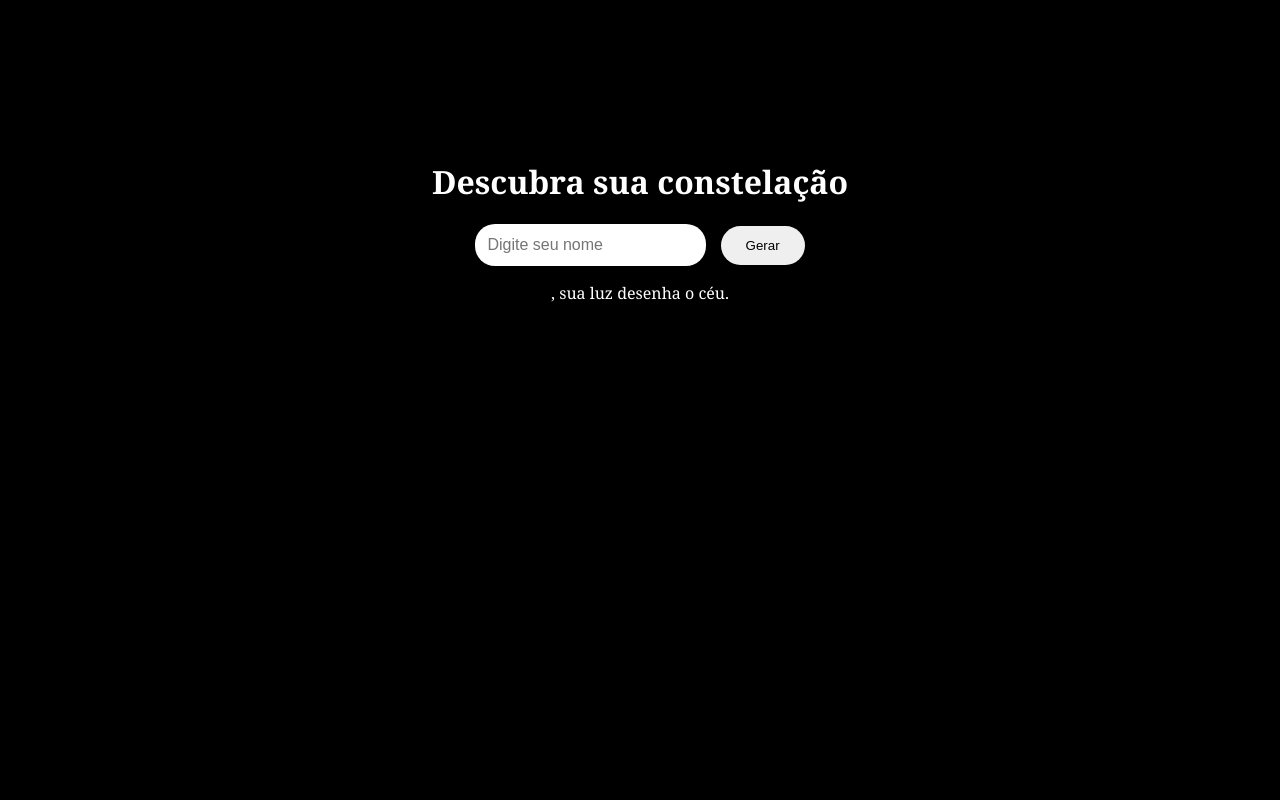
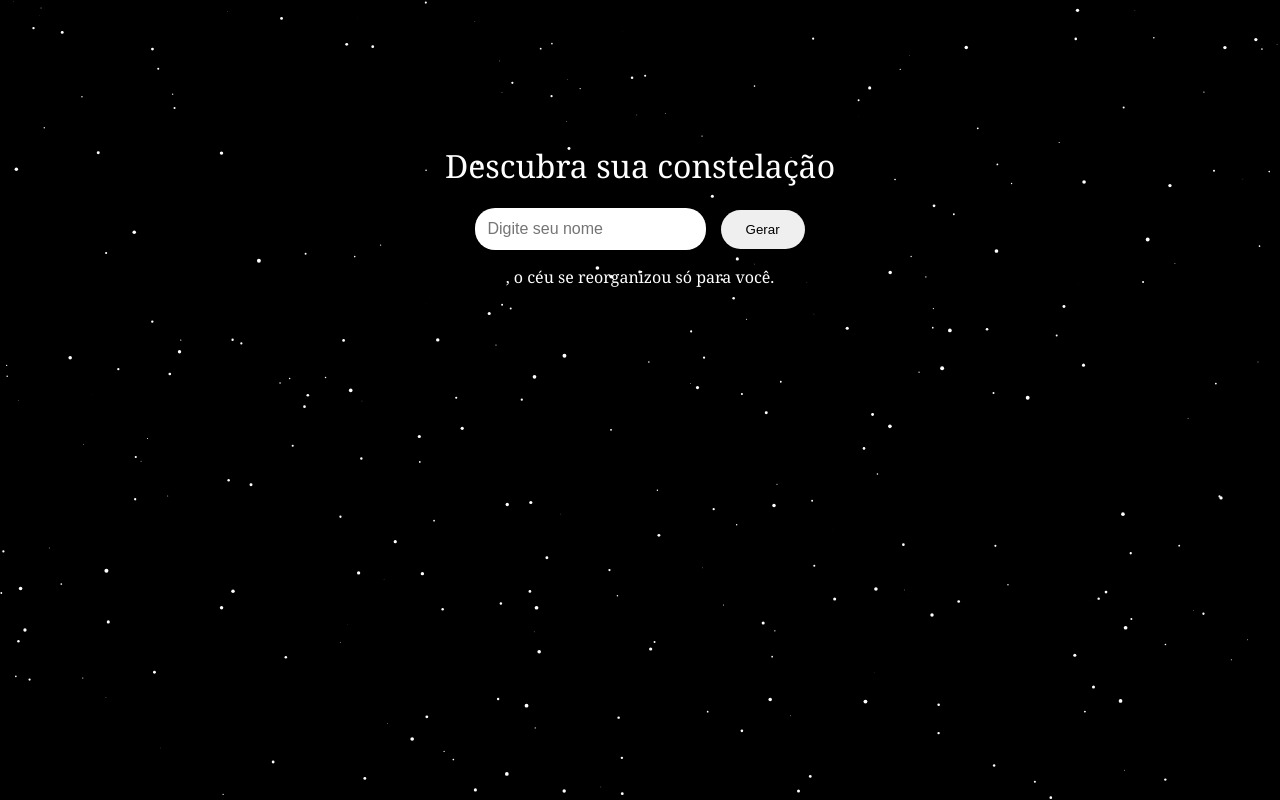
Before and after one commit to abacatealbino/constela-ao, a plain HTML site: page constelacao.html in a window 1280 px wide. Both pictures are taken after a click on the button "Gerar". Drawn offline with Linux system fonts and the light colour scheme.

Commit message:
Enhance constelacao.html with starry background
Added a starry background and adjusted constellation generation logic.

```diff
--- a/constelacao.html
+++ b/constelacao.html
@@ -9,9 +9,9 @@
 body {
   margin: 0;
   background: black;
+  overflow: hidden;
+  font-family: Georgia, serif;
   color: white;
-      font-family: Georgia, serif;
-      overflow: hidden;
   text-align: center;
 }
 
@@ -24,7 +24,7 @@
 .container {
   position: relative;
   z-index: 2;
-      margin-top: 20vh;
+  margin-top: 18vh;
 }
 
 input {
@@ -44,6 +44,10 @@
 
 button:active {
   transform: scale(0.95);
+}
+
+h1 {
+  font-weight: normal;
 }
 </style>
 </head>
@@ -70,25 +74,51 @@
 window.addEventListener("resize", ajustarTela);
 ajustarTela();
 
+/* Fundo estrelado */
+let estrelas = [];
+
+for (let i = 0; i < 300; i++) {
+  estrelas.push({
+    x: Math.random() * canvas.width,
+    y: Math.random() * canvas.height,
+    tamanho: Math.random() * 2
+  });
+}
+
+function desenharFundo() {
+  ctx.fillStyle = "black";
+  ctx.fillRect(0, 0, canvas.width, canvas.height);
+
+  ctx.fillStyle = "white";
+  for (let e of estrelas) {
+    ctx.beginPath();
+    ctx.arc(e.x, e.y, e.tamanho, 0, Math.PI * 2);
+    ctx.fill();
+  }
+}
+
+/* Constelação */
 function gerar() {
   const nome = document.getElementById("nome").value;
-    ctx.clearRect(0, 0, canvas.width, canvas.height);
+  desenharFundo();
 
   let pontos = [];
 
   for (let i = 0; i < nome.length; i++) {
     let codigo = nome.charCodeAt(i);
-      let x = (codigo * 7) % canvas.width;
-      let y = (codigo * 13) % canvas.height;
+    let x = (codigo * 17) % canvas.width;
+    let y = (codigo * 29) % canvas.height;
     pontos.push({x, y});
   }
 
+  ctx.shadowBlur = 15;
+  ctx.shadowColor = "white";
+  ctx.strokeStyle = "white";
   ctx.fillStyle = "white";
-    ctx.strokeStyle = "white";
 
   for (let i = 0; i < pontos.length; i++) {
     ctx.beginPath();
-      ctx.arc(pontos[i].x, pontos[i].y, 4, 0, Math.PI * 2);
+    ctx.arc(pontos[i].x, pontos[i].y, 5, 0, Math.PI * 2);
     ctx.fill();
 
     if (i > 0) {
@@ -100,8 +130,10 @@
   }
 
   document.getElementById("mensagem").innerText =
-      nome + ", sua luz desenha o céu.";
+    nome + ", o céu se reorganizou só para você.";
 }
+
+desenharFundo();
 </script>
 
 </body>
```
Lines whose indentation alone changed are shown as unchanged.
